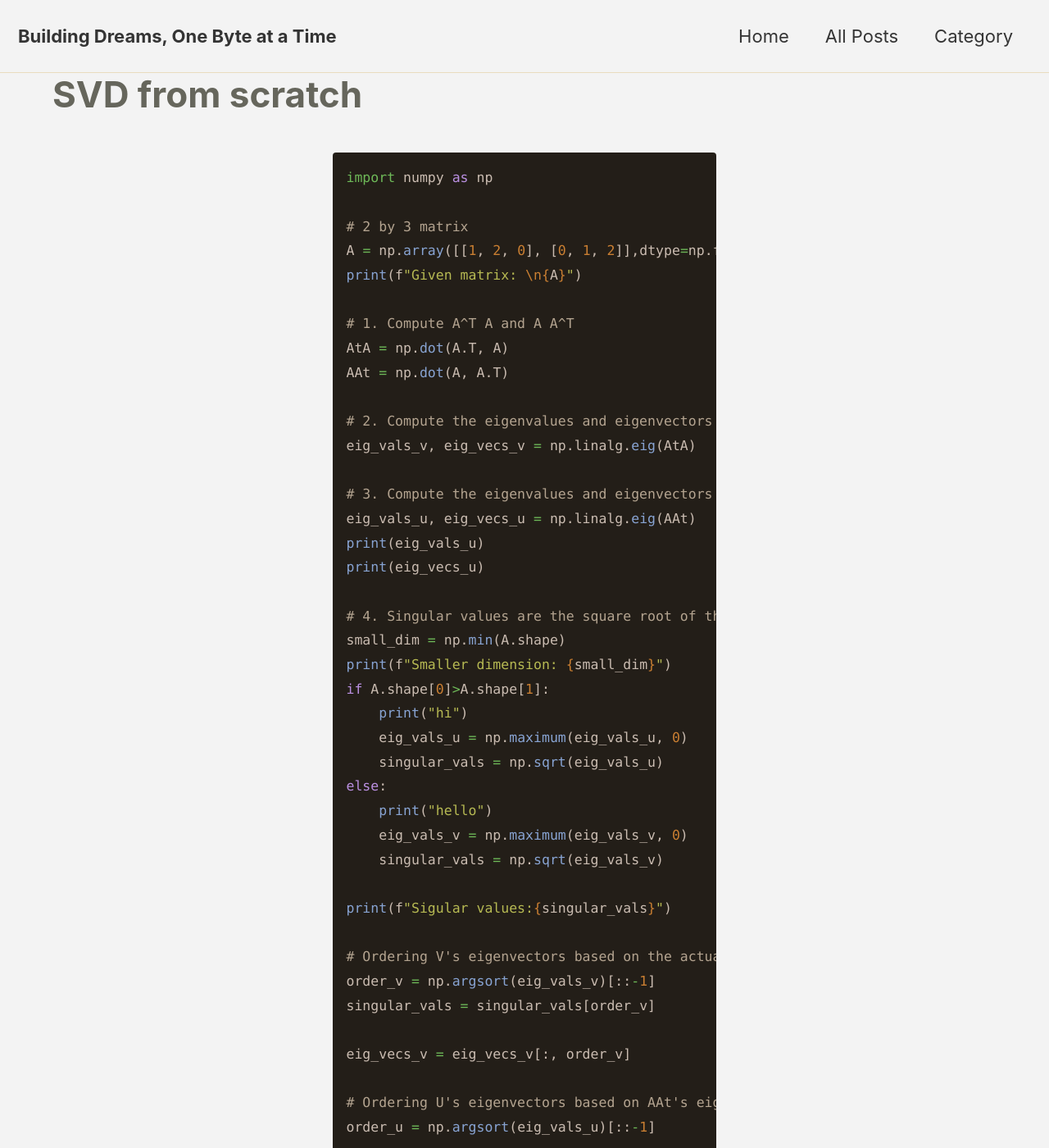
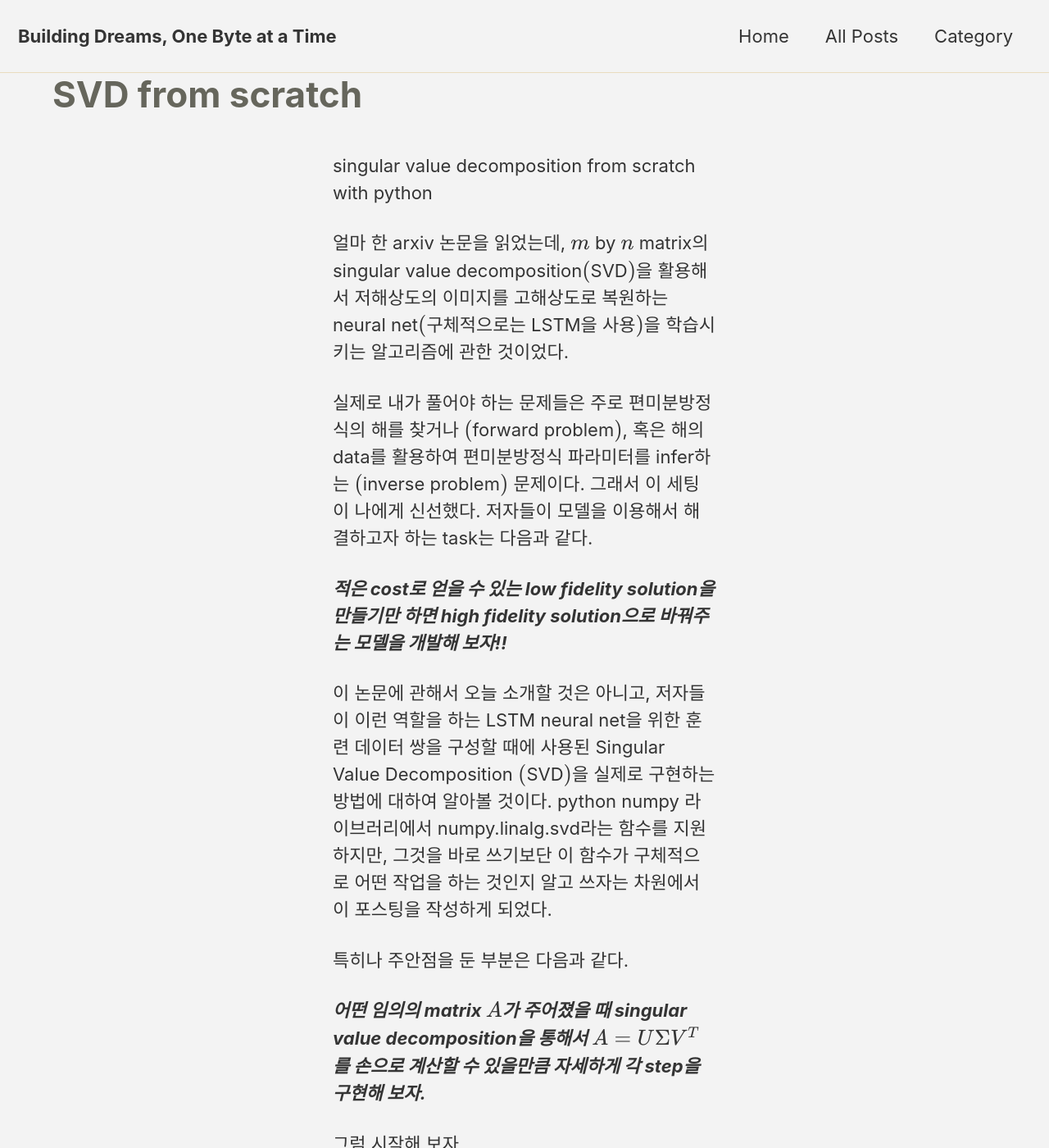
Before and after one commit to eunsuhKim/-eunsuh96-.github.io, a Jekyll site: the page built from _posts/2023-10-11-svd-from-scratch.md, in a window 1280 px wide and 1400 px high. Shown: the whole window at 82% size. Built offline with Jekyll 4.4.1, drawn with Linux system fonts in a browser that asks for light colours; cached includes are drawn as plain includes; nearby versions of some CDN libraries; some of the changed text lies outside the part shown.

Commit message:
writing svd post

````diff
--- a/_posts/2023-10-11-svd-from-scratch.md
+++ b/_posts/2023-10-11-svd-from-scratch.md
@@ -4,6 +4,33 @@ title: "SVD from scratch"
 date: 2023-10-11
 categories: [math]
 ---
+
+singular value decomposition from scratch with python
+
+얼마 한 arxiv 논문을 읽었는데, \(m\) by \(n\) matrix의 singular value decomposition$($SVD$)$을 활용해서
+저해상도의 이미지를 고해상도로 복원하는 neural net$($구체적으로는 LSTM을 사용$)$을 학습시키는 알고리즘에 관한 것이었다.
+
+실제로 내가 풀어야 하는 문제들은 주로 편미분방정식의 해를 찾거나 $($forward problem$)$, 혹은 해의 data를 활용하여 편미분방정식 파라미터를 infer하는 $($inverse problem$)$ 문제이다.
+그래서 이 세팅이 나에게 신선했다. 저자들이 모델을 이용해서 해결하고자 하는 task는 다음과 같다.
+
+***적은 cost로 얻을 수 있는 low fidelity solution을 만들기만 하면 high fidelity solution으로 바꿔주는 모델을 개발해 보자!!***
+
+이 논문에 관해서 오늘 소개할 것은 아니고, 저자들이 이런 역할을 하는 LSTM neural net을 위한 훈련 데이터 쌍을 구성할 때에 사용된 Singular Value Decomposition $($SVD$)$을 실제로 구현하는 방법에 대하여 알아볼 것이다. python numpy 라이브러리에서 numpy.linalg.svd()라는 함수를 지원하지만, 그것을 바로 쓰기보단 이 함수가 구체적으로 어떤 작업을 하는 것인지 알고 쓰자는 차원에서 이 포스팅을 작성하게 되었다.
+
+특히나 주안점을 둔 부분은 다음과 같다.
+
+***어떤 임의의 matrix \(A\)가 주어졌을 때 singular value decomposition을 통해서 \(A= U\Sigma V^T\)를 손으로 계산할 수 있을만큼 자세하게 각 step을 구현해 보자.***
+
+그럼 시작해 보자.
+
+# Step 1: Calculate eigenvalues and corresponding eigenvectors
+먼저 SVD를 손으로 계산할 수도 있는 예제를 위해서 다음과 같이 \(A\)를 설정하자.
+
+\[A = \begin{bmatrix}1&2&0\\\\0&1&2\end{bmatrix}\]
+
+먼저, \(U\)와 \(V\)의 재료가 될 eigenvector들과 \(\Sigma\)의 재료가 될 eigenvalue들을 구해야 한다.
+
+어떤 행렬에 대해서냐면, 각각 \(AA^T\)와 \(A^TA\)에 대해서이다. 여기서 기억할 점이 있는데, 이 두 행렬은 같은 non-zero eigenvalue를 공유한다는 사실이다. 즉, 지금은 \(2\times 2\) matrix인 \(AA^T\)의 eigenvalue들은 모두 \(3\times 3\) matrix인 \(A^TA\)의 eigenvalue에 포함된다.
 
 ```python
 import numpy as np
````
